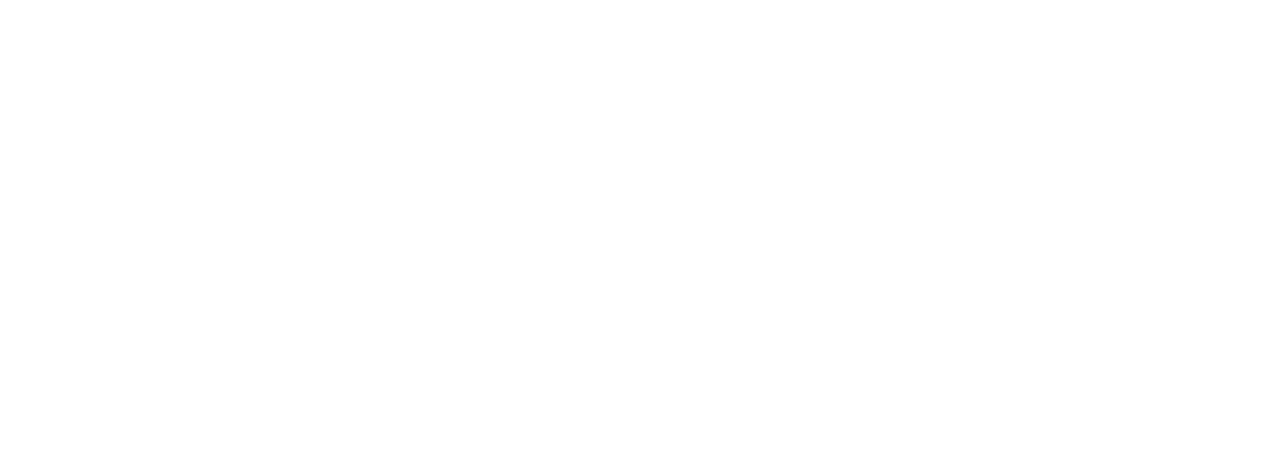
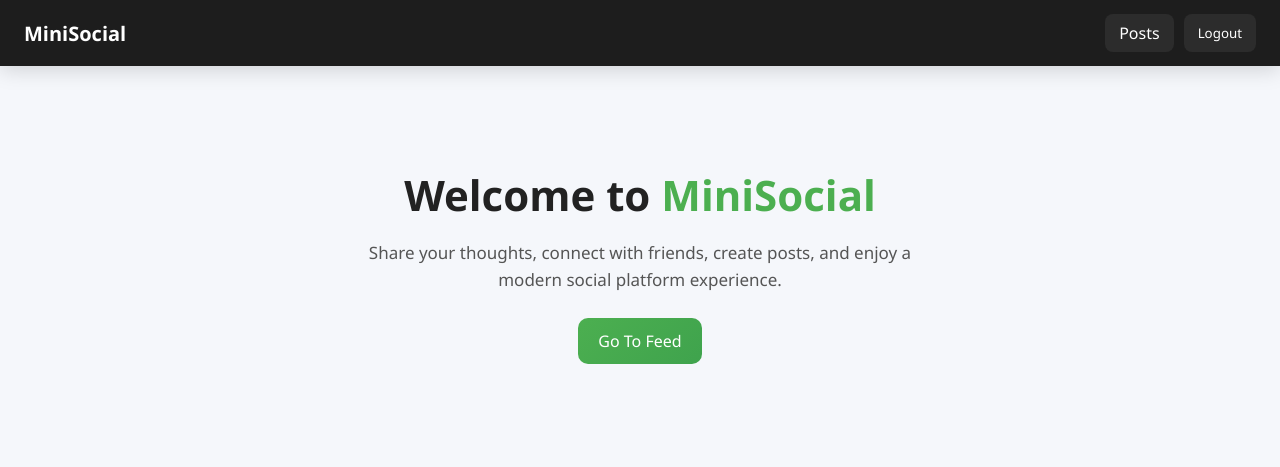
Before and after one commit to rkhanra/CodeAlpha_Mini-Social-Media, a website: page client/profile.html in a window 1280 px wide. Drawn offline with Linux system fonts and the light colour scheme.

Commit message:
stabled 3

```diff
--- a/client/profile.html
+++ b/client/profile.html
@@ -0,0 +1,169 @@
+<!DOCTYPE html>
+<html lang="en">
+<head>
+<meta charset="UTF-8">
+<meta name="viewport" content="width=device-width, initial-scale=1.0">
+<title>MiniSocial</title>
+
+<style>
+
+/* GLOBAL RESET */
+* {
+  margin: 0;
+  padding: 0;
+  box-sizing: border-box;
+  font-family: "Segoe UI", Arial, sans-serif;
+}
+
+body {
+  background: #f5f7fb;
+  color: #222;
+}
+
+/* NAVBAR */
+.navbar {
+  position: sticky;
+  top: 0;
+  z-index: 1000;
+
+  display: flex;
+  justify-content: space-between;
+  align-items: center;
+
+  padding: 14px 24px;
+  background: rgba(17, 17, 17, 0.95);
+  backdrop-filter: blur(10px);
+
+  color: white;
+  box-shadow: 0 4px 20px rgba(0,0,0,0.15);
+}
+
+.logo {
+  font-size: 20px;
+  font-weight: 700;
+}
+
+.nav-links {
+  display: flex;
+  gap: 10px;
+}
+
+.nav-links a {
+  text-decoration: none;
+  padding: 8px 14px;
+  border-radius: 8px;
+  background: #2c2c2c;
+  color: white;
+  transition: 0.25s;
+}
+
+.nav-links a:hover {
+  background: #444;
+  transform: translateY(-2px);
+}
+
+.nav-links button {
+  padding: 8px 14px;
+  border: none;
+  border-radius: 8px;
+  background: #2c2c2c;
+  color: white;
+  cursor: pointer;
+  transition: 0.25s;
+}
+
+.nav-links button:hover {
+  background: #444;
+  transform: translateY(-2px);
+}
+
+/* HERO SECTION */
+.hero {
+  display: flex;
+  justify-content: center;
+  align-items: center;
+  flex-direction: column;
+  text-align: center;
+
+  padding: 100px 20px;
+}
+
+.hero h1 {
+  font-size: 42px;
+  margin-bottom: 16px;
+}
+
+.hero h1 span {
+  color: #4CAF50; /* GREEN ACCENT */
+}
+
+.hero p {
+  max-width: 600px;
+  font-size: 17px;
+  color: #555;
+  line-height: 1.6;
+  margin-bottom: 25px;
+}
+
+/* PRIMARY BUTTON (same as original) */
+.hero a {
+  text-decoration: none;
+  padding: 12px 20px;
+  border-radius: 10px;
+  background: linear-gradient(135deg, #4CAF50, #3fa34d);
+  color: white;
+  font-weight: 500;
+  transition: 0.2s;
+}
+
+.hero a:hover {
+  transform: translateY(-2px);
+  box-shadow: 0 6px 14px rgba(0,0,0,0.15);
+}
+
+/* RESPONSIVE */
+@media(max-width:768px){
+  .navbar {
+    flex-direction: column;
+    gap: 10px;
+  }
+
+  .hero h1 {
+    font-size: 32px;
+  }
+}
+
+</style>
+</head>
+
+<body>
+
+<!-- NAVBAR -->
+<div class="navbar">
+    <div class="logo">MiniSocial</div>
+
+    <div class="nav-links">
+        <a href="feed.html">Posts</a>
+        <button onclick="logout()">Logout</button>
+    </div>
+</div>
+
+<!-- HERO -->
+<section class="hero">
+    <h1>Welcome to <span>MiniSocial</span></h1>
+    <p>
+        Share your thoughts, connect with friends, create posts, and enjoy a modern social platform experience.
+    </p>
+
+    <a href="feed.html">Go To Feed</a>
+</section>
+
+<script>
+function logout(){
+    localStorage.removeItem("token");
+    window.location.href="index.html";
+}
+</script>
+
+</body>
+</html>
```
Also changed, not shown: client/feed.html (+6 -1 lines).
